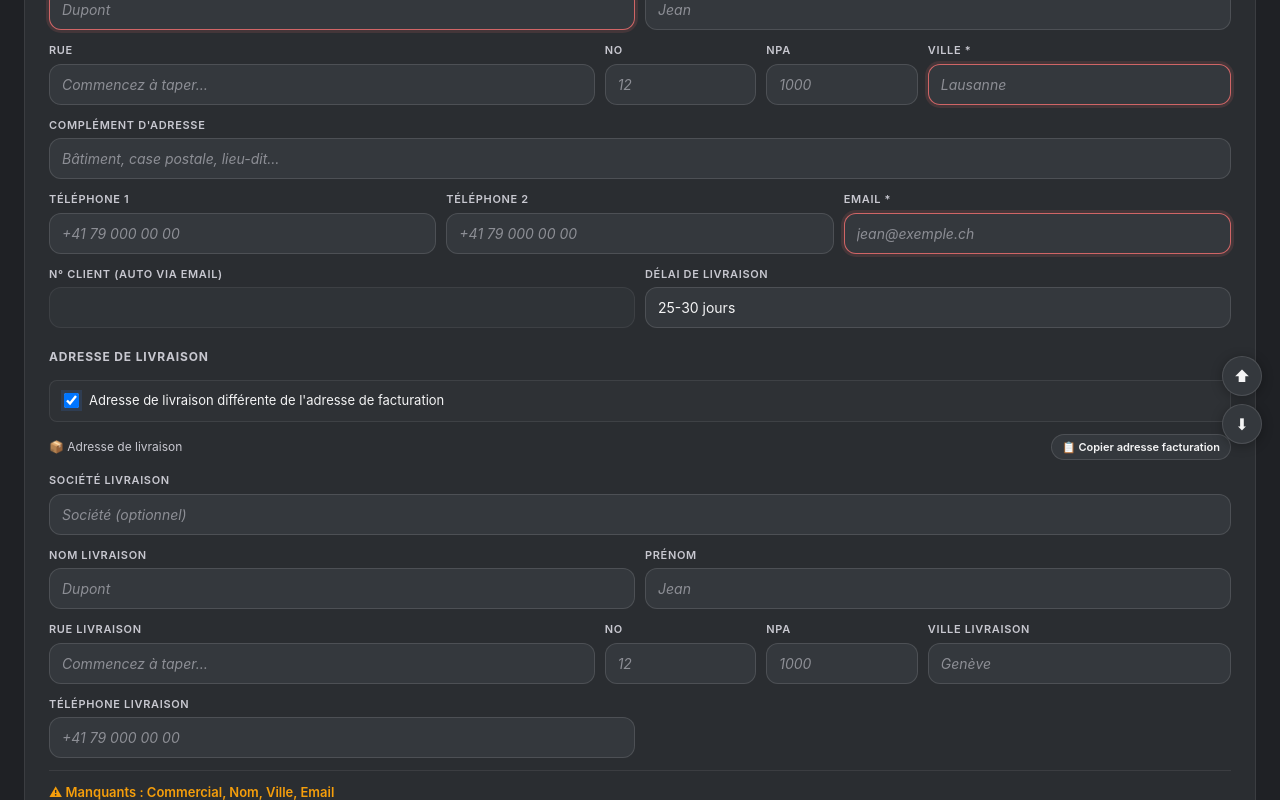
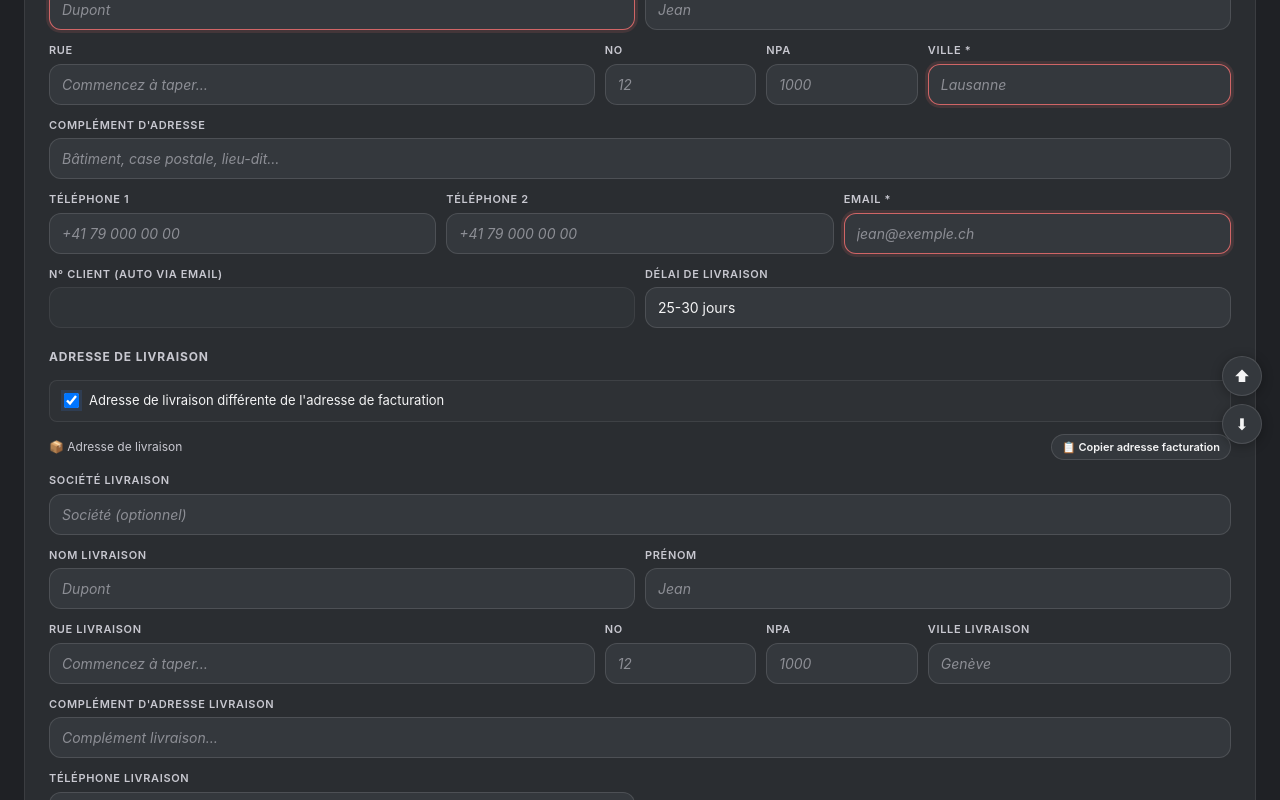
Before and after one commit to thierrystricker-crypto/jardin-confort-formulaire, a Next.js app: page /offres/nouveau in a window 1280 px wide. Both pictures are taken after a click on the label "Adresse de livraison différente de l'adresse de facturation". Shown: the part 659-1459 px from the top of the page. Built offline with nearby package versions, Linux system fonts and the light colour scheme.

Commit message:
fix: placeholder distinct champ complément livraison

```diff
--- a/app/offres/nouveau/page.tsx
+++ b/app/offres/nouveau/page.tsx
@@ -965,6 +965,12 @@ export default function JardinConfortV7() {
                 <div className="jc-field">
                   <label>Ville livraison</label>
                   <input value={livrVille} onChange={(e) => setLivrVille(e.target.value)} placeholder="Genève" />
+                </div>
+              </div>
+              <div className="jc-grid jc-g1 mt12">
+                <div className="jc-field">
+                  <label>Complément d&apos;adresse livraison</label>
+                  <input autoComplete="new-password" value={livrRue2} onChange={(e) => setLivrRue2(e.target.value)} placeholder="Complément livraison…" />
                 </div>
               </div>
               <div className="jc-grid jc-g2 mt12">
```
